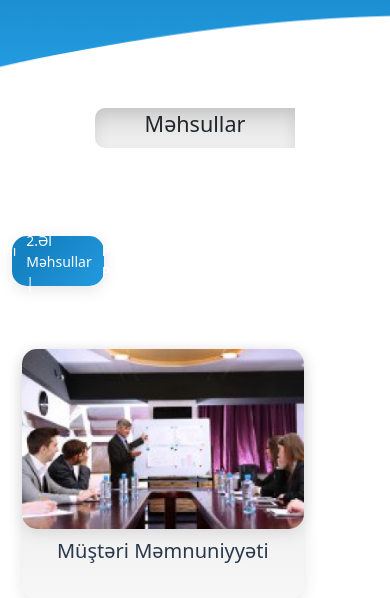
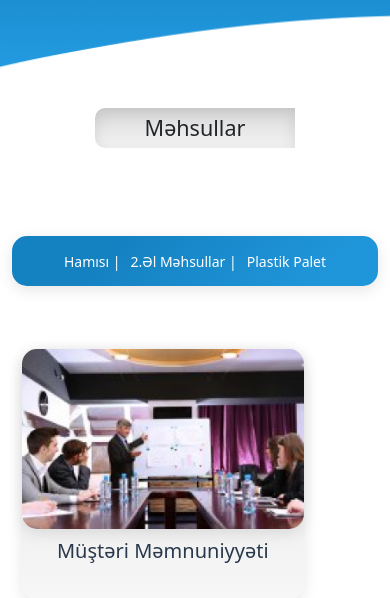
Before and after one commit to Togrul159/AzerPal, a plain HTML site: page services.html in a window 390 px wide. Shown: the part 246-844 px from the top of the page. Drawn offline with nearby package versions, Linux system fonts and the light colour scheme.

Commit message:
Edit Project

```diff
--- a/resources/app.js
+++ b/resources/app.js
@@ -60,7 +60,7 @@ $('.counting').each(function() {
     $({ countNum: $this.text() }).animate({
         countNum: countTo
     }, {
-        duration: 4000,
+        duration: 8000,
         easing: 'linear',
         step: function() {
             $this.text(Math.floor(this.countNum));
@@ -83,31 +83,6 @@ $(".readmore-link").click(function(e) {
         $(e.target).addClass("expand");
     }
 });
-
-// $(document).ready(function() {
-//     $(".toggle1").click(function() {
-//         var elem = $(".toggle1").text();
-//         if (elem == "￬") {
-//             $(".toggle1").text("￪");
-//             $(".text1").slideDown();
-//         } else {
-//             $(".toggle1").text("￬");
-//             $(".text1").slideUp();
-//         }
-//     });
-// });
-// $(document).ready(function() {
-//     $(".toggle2").click(function() {
-//         var elem = $(".toggle2").text();
-//         if (elem == "￬") {
-//             $(".toggle2").text("￪");
-//             $(".text2").slideDown();
-//         } else {
-//             $(".toggle2").text("￬");
-//             $(".text2").slideUp();
-//         }
-//     });
-// });
 //   See more end
 
 // Loading Start
--- a/resources/responsive.css
+++ b/resources/responsive.css
@@ -98,6 +98,17 @@
         padding: 10px;
         border-radius: 15px;
     }
+    #Services .filter {
+        background: linear-gradient(133.61deg, #1481C1 25.61%, #2096DA 85.78%);
+        box-shadow: 0px 4px 15px 0px #0000001a;
+        width: 100% !important;
+        height: 50px;
+        display: flex;
+        justify-content: center;
+        align-items: center;
+        padding: 10px;
+        border-radius: 15px;
+    }
     .tP {
         display: flex;
         justify-content: center !important;
@@ -147,6 +158,9 @@
         height: 100%;
         margin-top: 10px;
         padding-left: 0px !important;
+    }
+    .topLog img {
+        width: 50% !important;
     }
 }
 
--- a/resources/style.css
+++ b/resources/style.css
@@ -49,6 +49,10 @@
     align-items: center;
     justify-content: center;
     border-radius: 10px 0 0 10px;
+}
+
+.titlePage h4 {
+    margin: 0;
 }
 
 
@@ -1171,7 +1175,6 @@ footer .FooterSocial a:hover i {
 }
 
 .loading:before {
-    font-family: 'Lobster', cursive;
     font-size: 20px;
     letter-spacing: 1px;
     color: #0093E5;
```
